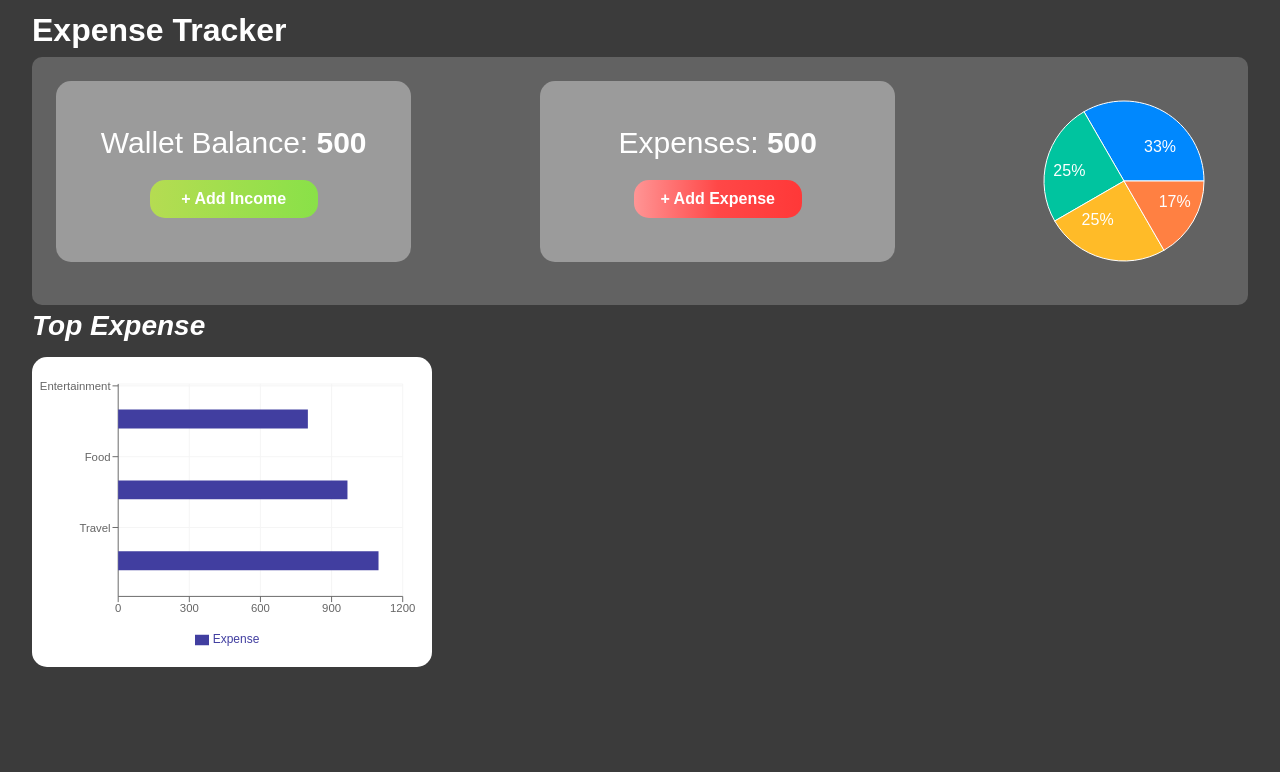
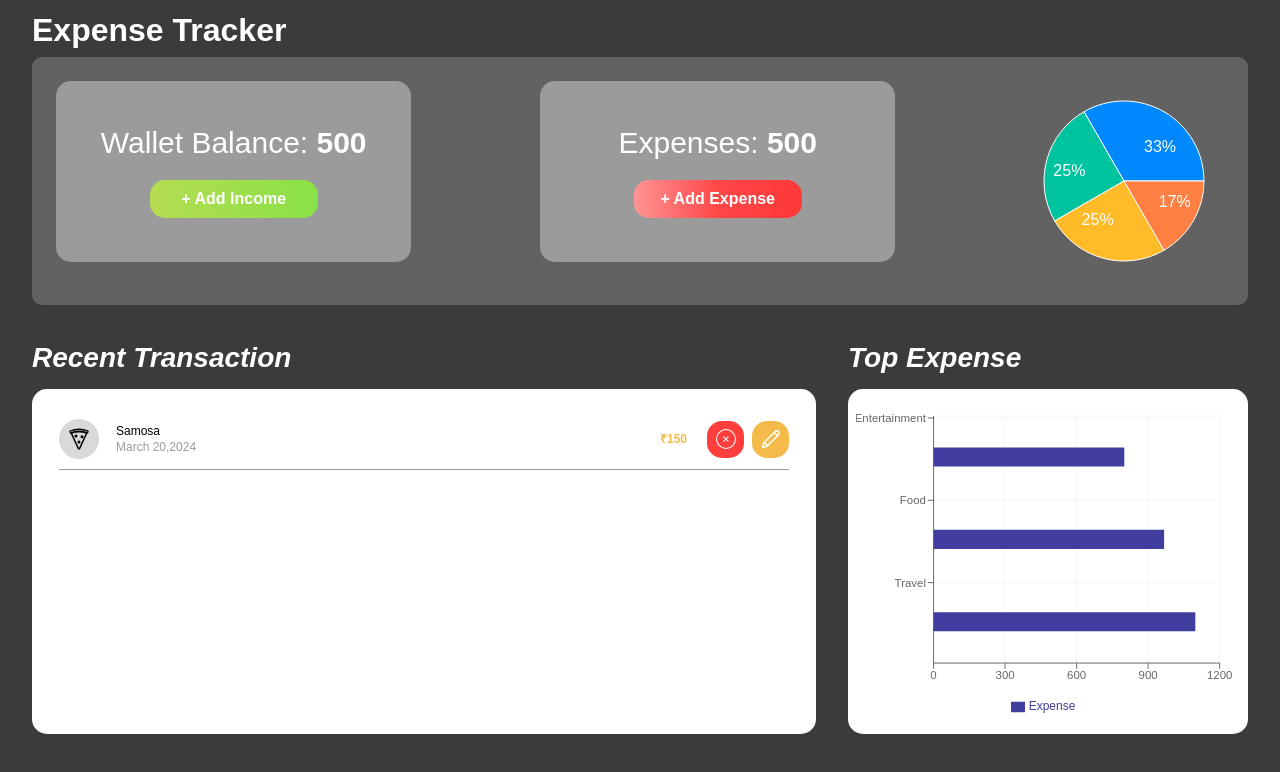
Before and after one commit to pool22110/Expense_tracker, a Next.js app: page / in a window 1280 px wide. Shown: the top 772 px of the page. Built offline with nearby package versions, Linux system fonts and the light colour scheme.

Commit message:
Recent, top, page, expense

```diff
--- a/src/app/page.tsx
+++ b/src/app/page.tsx
@@ -7,6 +7,7 @@ import { store } from "@/store/store";
 import { Provider } from "react-redux";
 import { useState } from "react";
 import Modals from "@/components/Modals";
+import RecentTransaction from "@/components/RecentTransaction";
 
 export default function Home() {
   const [showModal, setShowModal] = useState<boolean>(false);
@@ -53,7 +54,10 @@ export default function Home() {
           />
           <PiePresentation />
         </div>
-        <TopExpense />
+        <div className="flex gap-8 mt-8">
+          <RecentTransaction />
+          <TopExpense />
+        </div>
       </main>
     </Provider>
   );
--- a/src/components/RecentTransaction.tsx
+++ b/src/components/RecentTransaction.tsx
@@ -1,11 +1,37 @@
-import React from 'react'
+import React from "react";
+import { CiCircleRemove } from "react-icons/ci";
+import { IoGiftOutline, IoPizzaOutline } from "react-icons/io5";
+import { LiaPenSolid } from "react-icons/lia";
+import { TbLuggage } from "react-icons/tb";
 
 const RecentTransaction: React.FC = () => {
   return (
-    <div>
-      <h1>Recent Transaction</h1>
+    <div className="flex-1">
+      <h1 className="text-[28px] italic font-extrabold">Recent Transaction</h1>
+      <div className="h-[345px] py-[20px] bg-white rounded-[15px] mt-[10px] text-xs">
+        <div className="mx-[27px] py-[10px] text-black border-b border-[#9B9B9B] flex items-center gap-[17px]">
+          <div className="h-max w-max p-2 bg-[#D9D9D9] rounded-full">
+            <IoPizzaOutline className="h-6 w-6" />
+          </div>
+          <div className="flex-1">
+            <p>Samosa</p>
+            <p className="text-[#9B9B9B]">March 20,2024</p>
+          </div>
+          <div className="flex justify-center items-center">
+            <p className="font-bold text-[#F4BB4A] mr-5">₹150</p>
+            <button className="h-[37px] w-[37px] rounded-[15px] bg-[#FF3E3E] text-white flex justify-center items-center mr-2">
+              <CiCircleRemove className="h-6 w-6" />
+            </button>
+            <button className="h-[37px] w-[37px] rounded-[15px] bg-[#F4BB4A] text-white flex justify-center items-center">
+              <LiaPenSolid className="h-6 w-6" />
+            </button>
+          </div>
+        </div>
+        {/* <IoGiftOutline color="black" className="h-6 w-6"/> */}
+        {/* <TbLuggage color="black" className="h-6 w-6"/> */}
+      </div>
     </div>
-  )
-}
+  );
+};
 
-export default RecentTransaction
+export default RecentTransaction;
--- a/src/components/TopExpense.tsx
+++ b/src/components/TopExpense.tsx
@@ -34,7 +34,7 @@ const TopExpense: React.FC = () => {
       <ComposedChart
         layout="vertical"
         width={400}
-        height={310}
+        height={345}
         data={data}
         margin={{
           top: 20,
--- a/src/store/expenseSlice.ts
+++ b/src/store/expenseSlice.ts
@@ -10,11 +10,13 @@ interface Summary {
 
 export interface ExpenseState {
   balance: number;
+  expense: number;
   expenseSummary: Summary[];
 }
 
 const initialState: ExpenseState = {
   balance: 5000,
+  expense: 0,
   expenseSummary: [],
 };
 
@@ -27,6 +29,7 @@ export const expenseSlice = createSlice({
     },
     addExpense: (state, action: PayloadAction<Summary>) => {
       state.balance -= action.payload.amount;
+      state.expense += action.payload.amount;
       state.expenseSummary.push(action.payload);
     },
     editExpense: (state, action: PayloadAction<Summary>) => {
```
